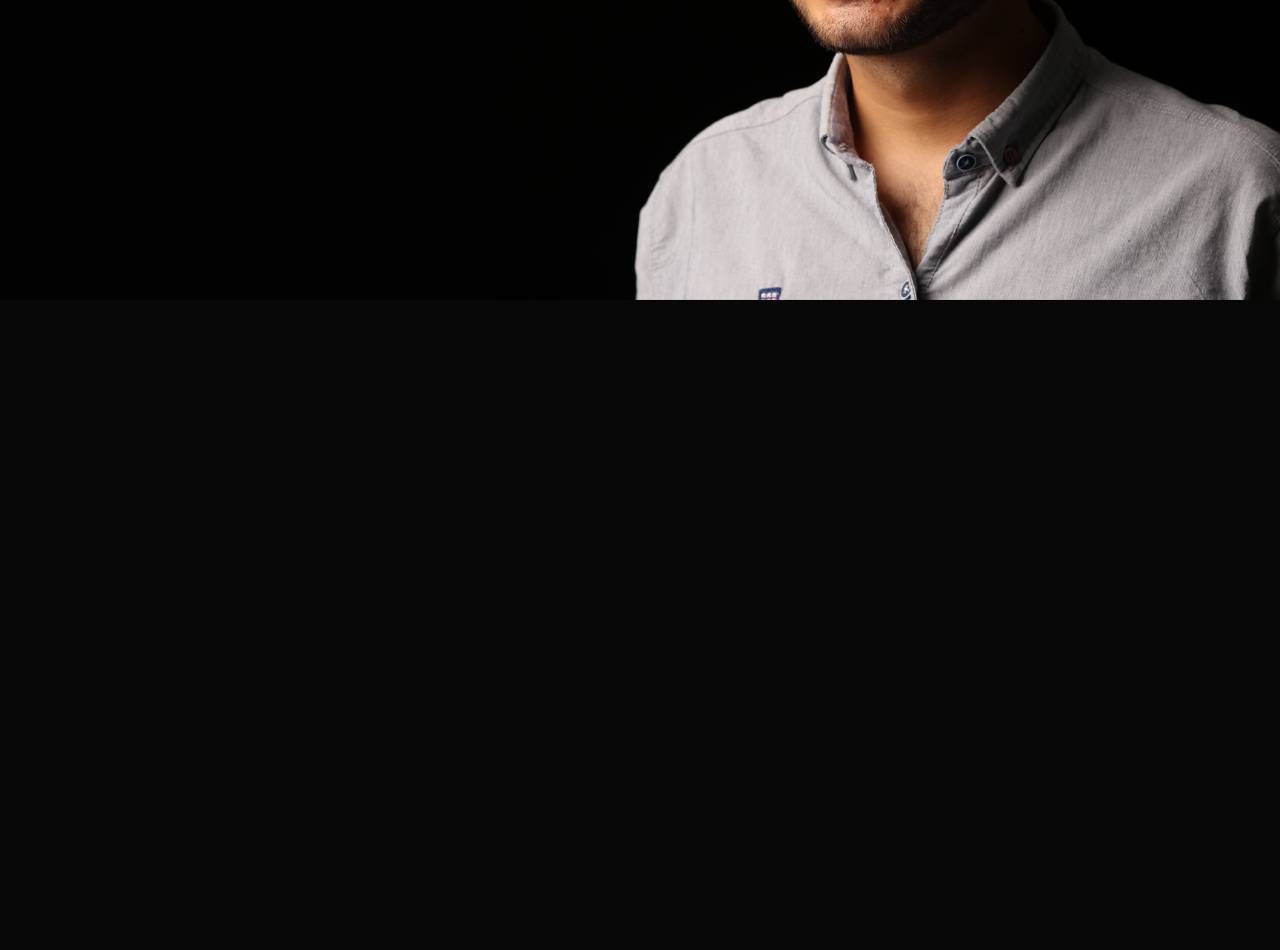
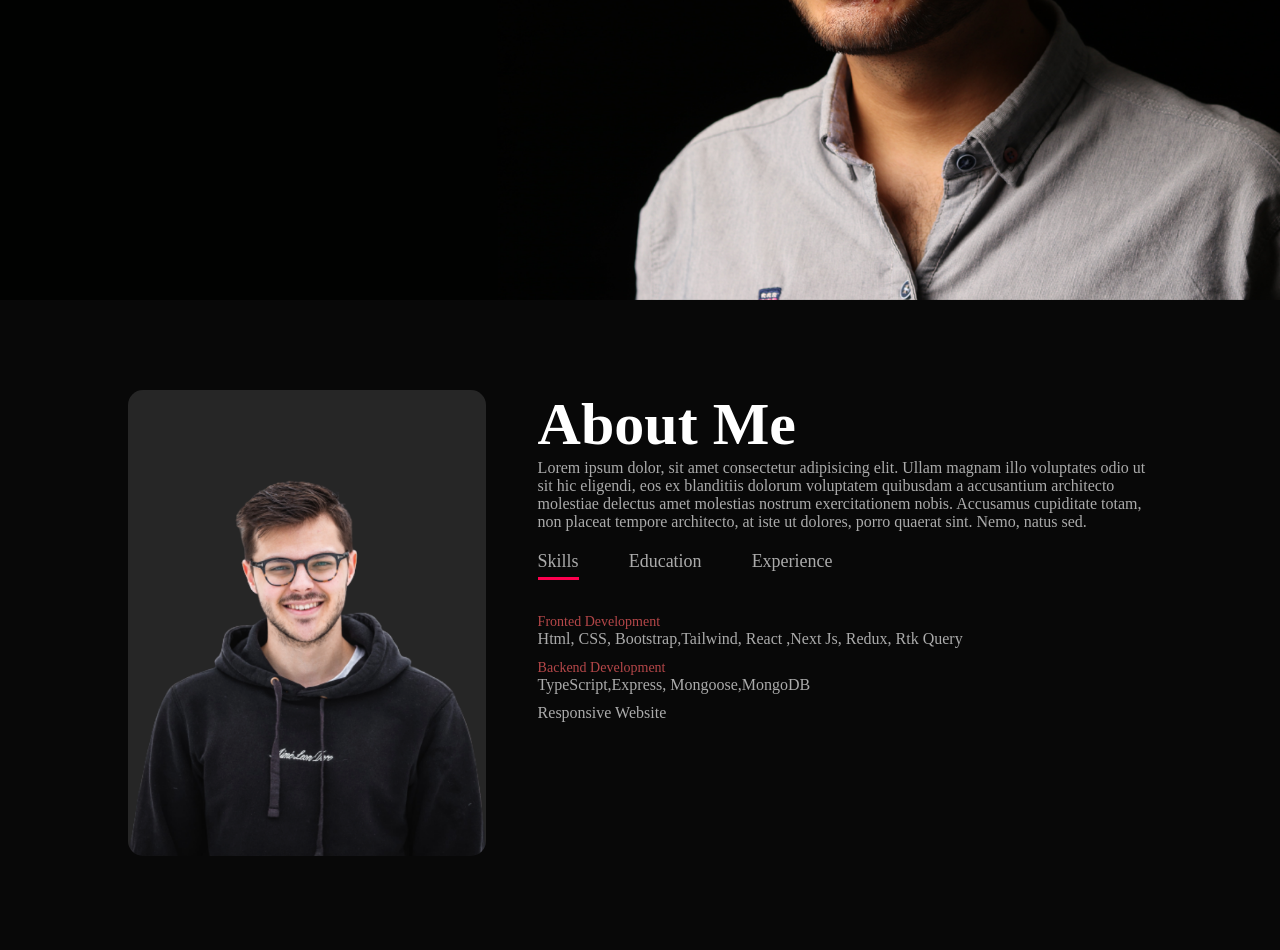
Before and after one commit to abdulalimsujon/my-portfolio, a plain HTML site: page portfolio/index.html in a window 1280 px wide. Shown: the part 500-1450 px from the top of the page. Before the commit the page ends 800 px from the top, so only its background shows below. Drawn offline with Linux system fonts and the light colour scheme.

Commit message:
about section created

```diff
--- a/portfolio/index.html
+++ b/portfolio/index.html
@@ -10,7 +10,9 @@
     <div id="header">
       <div class="container">
         <div class="nav">
-          <img src="./images/logo.png" alt="" class="logo" />
+          <h1 class="logo-name">
+            <span class="logo-first-letter">A</span>bdul Alim.
+          </h1>
           <ul>
             <li><a href="">Home</a></li>
             <li><a href="">About</a></li>
@@ -25,5 +27,102 @@
         </div>
       </div>
     </div>
+
+    <!--------------------------------- about----------------------------- -->
+    <div id="about">
+      <div class="container">
+        <div class="row">
+          <div class="about-col-1">
+            <img src="images/user.png" alt="" />
+          </div>
+          <div class="about-col-2">
+            <h1 class="subtitle">About Me</h1>
+            <p>
+              Lorem ipsum dolor, sit amet consectetur adipisicing elit. Ullam
+              magnam illo voluptates odio ut sit hic eligendi, eos ex blanditiis
+              dolorum voluptatem quibusdam a accusantium architecto molestiae
+              delectus amet molestias nostrum exercitationem nobis. Accusamus
+              cupiditate totam, non placeat tempore architecto, at iste ut
+              dolores, porro quaerat sint. Nemo, natus sed.
+            </p>
+
+            <div class="tab-titles">
+              <p class="tab-links active-link" onclick="openTab('skills')">
+                Skills
+              </p>
+              <p class="tab-links" onclick="openTab('education')">Education</p>
+              <p class="tab-links" onclick="openTab('experience')">
+                Experience
+              </p>
+            </div>
+            <div class="tab-contents active-tab" id="skills">
+              <ul>
+                <li>
+                  <span>Fronted Development</span>
+                  <div class="">
+                    Html, CSS, Bootstrap,Tailwind, React ,Next Js, Redux, Rtk
+                    Query
+                  </div>
+                </li>
+                <li>
+                  <span>Backend Development</span>
+                  <div class="">TypeScript,Express, Mongoose,MongoDB</div>
+                </li>
+
+                <span>Responsive Website</span>
+              </ul>
+            </div>
+            <div class="tab-contents" id="education">
+              <ul>
+                <li>
+                  <span>2020 2024 Bsc In Cse </span><br />Daffodil International
+                  University, CGPA:3.52
+                </li>
+                <li>
+                  <span>2018 HSC </span><br />Shah Makdum College,Rajshahi
+                </li>
+                <li><span>2016 SSC </span><br />Harimohan Govt High School</li>
+              </ul>
+            </div>
+            <div class="tab-contents" id="experience">
+              <ul>
+                <li>
+                  <span>2020 2024 Bsc In Cse </span><br />Daffodil International
+                  University
+                </li>
+                <li>
+                  <span>2018 HSC </span><br />Shah Makdum College,Rajshahi
+                </li>
+                <li><span>2016 SSC </span><br />Harimohan Govt High School</li>
+              </ul>
+            </div>
+          </div>
+        </div>
+      </div>
+    </div>
   </body>
+
+  <script>
+    var tablinks = document.getElementsByClassName("tab-links");
+    var tabcontents = document.getElementsByClassName("tab-contents");
+
+    function openTab(tabname) {
+      // Remove 'active-link' from all tab links
+
+      for (let tablink of tablinks) {
+        tablink.classList.remove("active-link");
+      }
+
+      // Remove 'active-tab' from all tab contents
+      for (let tabcontent of tabcontents) {
+        tabcontent.classList.remove("active-tab");
+      }
+
+      // Add 'active-link' to the clicked tab link
+      event.currentTarget.classList.add("active-link");
+
+      // Add 'active-tab' to the corresponding tab content
+      document.getElementById(tabname).classList.add("active-tab");
+    }
+  </script>
 </html>
--- a/portfolio/style.css
+++ b/portfolio/style.css
@@ -16,6 +16,9 @@ body {
   background: url(/portfolio/images/background.png);
   background-size: cover;
   background-position: center;
+}
+.header-content {
+  display: flex;
 }
 
 .container {
@@ -72,3 +75,83 @@ body {
 .header-text h1 span {
   color: #ff004f;
 }
+.logo-first-letter {
+  color: #ff004f;
+}
+.logo-name {
+  font-size: 25px;
+}
+/*-------------------- about section------------------------------ */
+
+#about {
+  padding: 80px 0;
+  color: #ababab;
+}
+
+.row {
+  display: flex;
+  justify-content: space-between;
+  flex-wrap: wrap;
+}
+
+.about-col-1 {
+  flex-basis: 35%;
+}
+.about-col-1 img {
+  width: 100%;
+  border-radius: 15px;
+}
+
+.about-col-2 {
+  flex-basis: 60%;
+}
+
+.subtitle {
+  font-size: 60px;
+  font-weight: 600px;
+  color: #fff;
+}
+
+.tab-titles {
+  display: flex;
+  margin: 20px 0 40px;
+}
+
+.tab-links {
+  margin-right: 50px;
+  font-size: 18px;
+  font-weight: 500;
+  cursor: pointer;
+  position: relative;
+}
+
+.tab-links::after {
+  content: "";
+  width: 0;
+  height: 3px;
+  background: #ff004f;
+  position: absolute;
+  left: 0;
+  bottom: -8px;
+  transition: 0.5s;
+}
+
+.tab-links.active-link::after {
+  width: 100%;
+}
+
+.tab-contents ul li {
+  list-style: none;
+  margin: 10px 0;
+}
+.tab-contents ul li span {
+  color: #b54749;
+  font-size: 14px;
+}
+
+.tab-contents {
+  display: none;
+}
+.tab-contents.active-tab {
+  display: block;
+}
```
Also changed, not shown: portfolio/script.js (added, +8 -0 lines), portfolio/images/myImage.jpg (added), portfolio/images/myPhoto.jpg (added), 1 other file.
